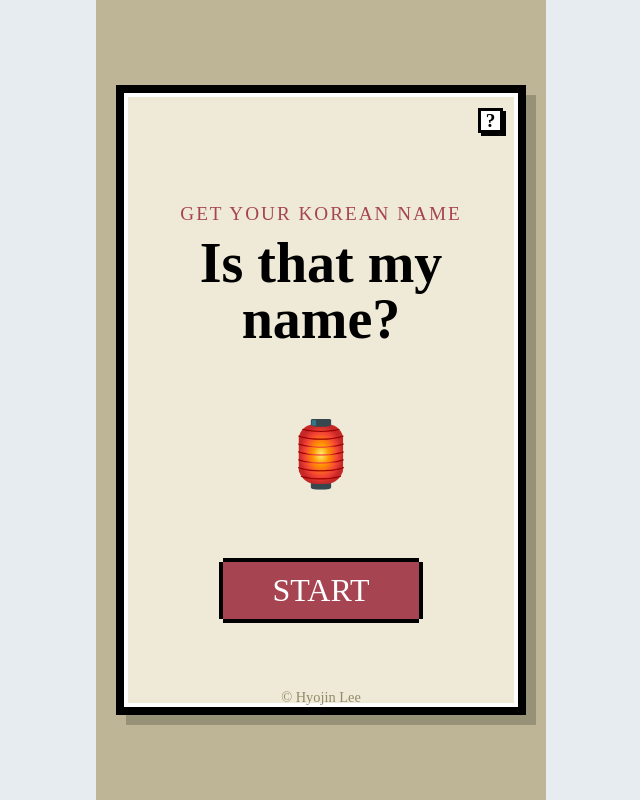
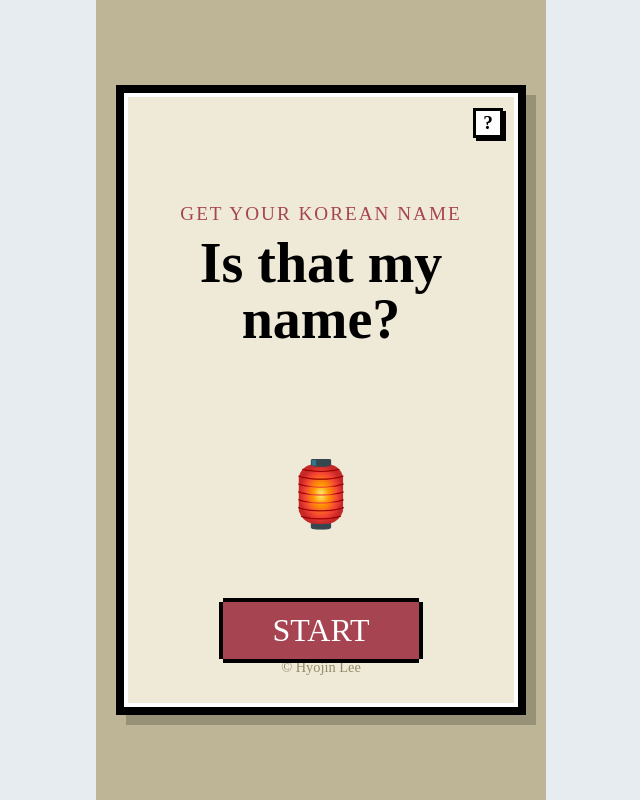
Before and after one commit to ll0zlk/Re-Name-frontend, a Vue app: page / in a window 1280 px wide. Shown: the whole page, without its empty margins (319-959 px from the left). Built offline with nearby package versions, Linux system fonts and the light colour scheme; a web font is replaced by a local one.

Commit message:
modify footer and info btn

```diff
--- a/src/views/HomeView.vue
+++ b/src/views/HomeView.vue
@@ -76,14 +76,23 @@ const showInfo = ref(false);
   box-shadow: 0 0 0 4px #fff inset, 10px 10px 0px rgba(0,0,0,0.2);
   padding: 60px 20px;
   text-align: center;
+  display: flex;
+  flex-direction: column;
+}
+
+.content {
+  flex: 1;
+  display: flex;
+  flex-direction: column;
+  justify-content: center;
 }
 
 .pixel-info-btn {
   position: absolute;
   top: 15px;
   right: 15px;
-  width: 25px;
-  height: 25px;
+  width: 30px;
+  height: 30px;
   background-color: #fff;
   border: 3px solid #000;
   font-family: 'Jersey 10';
@@ -119,7 +128,7 @@ const showInfo = ref(false);
 
 .pixel-logo {
   font-family: 'Jersey 10';
-  font-size: 3.5rem;
+  font-size: clamp(2rem, 12vw, 3.5rem);
   color: #000;
   margin: 10px 0 70px 0;
   line-height: 1;
@@ -220,7 +229,7 @@ const showInfo = ref(false);
 }
 
 .pixel-footer {
-  margin-top: 70px;
+  margin-top: auto;
   font-family: 'Jersey 10';
   font-size: 0.9rem;
   color: #938a67;
```
